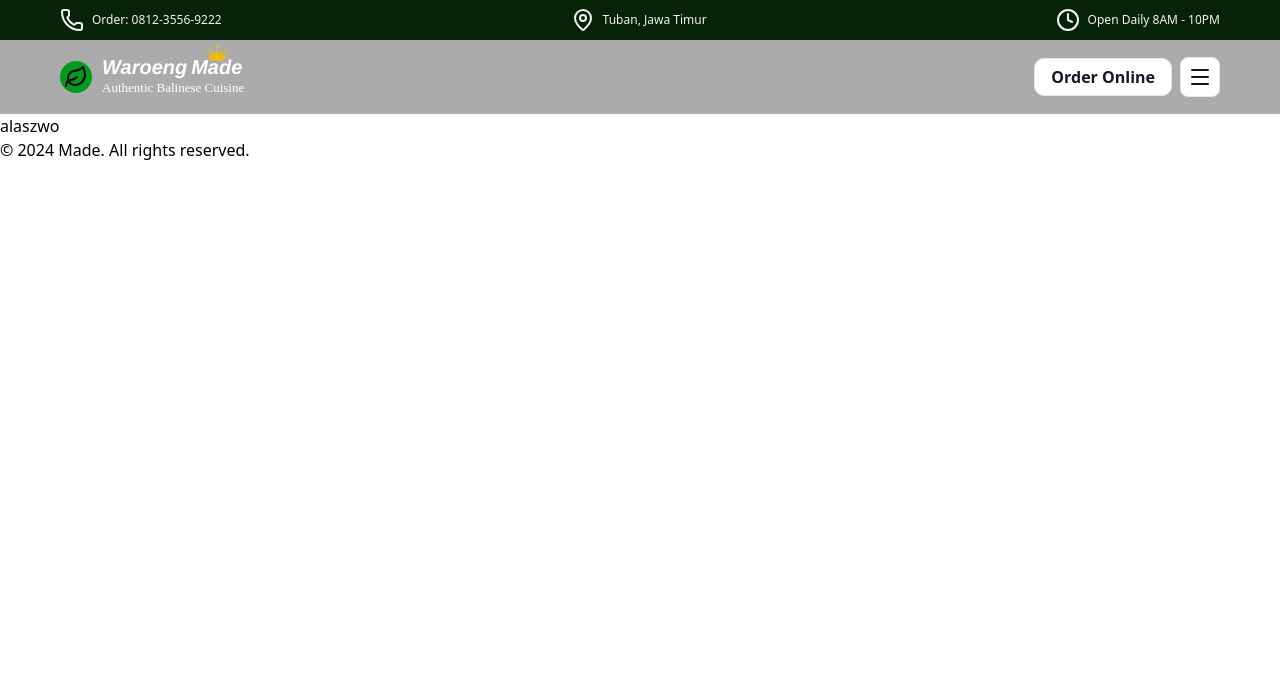
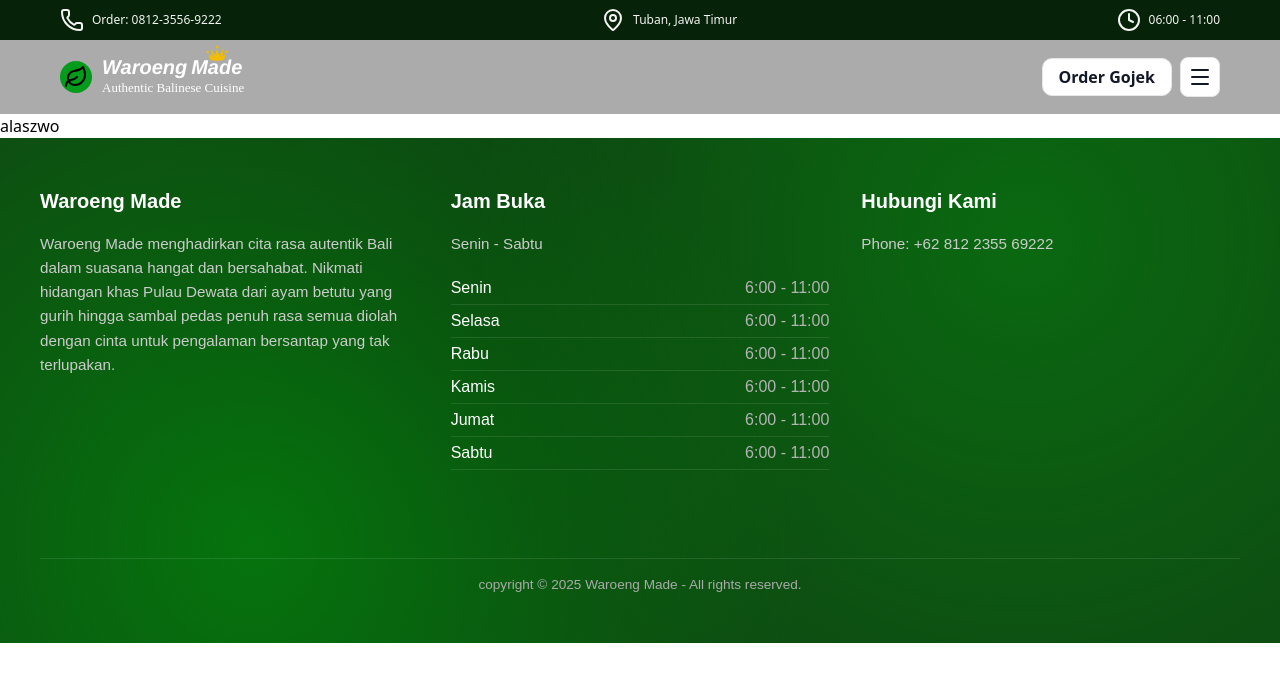
Before and after one commit to Jakinisme/waroeng-made, a React (Vite) app: page /menu in a window 1280 px wide. Shown: the top 682 px of the page. Built offline with nearby package versions, Linux system fonts and the light colour scheme.

Commit message:
feat: update About section with localized content and improve Footer layout

```diff
--- a/src/components/layout/About/About.tsx
+++ b/src/components/layout/About/About.tsx
@@ -4,10 +4,10 @@
 
 const About = () => {
     const images = [
-        { src: `${sate}`, alt: 'Traditional Indonesian Dish', text: 'Taste the Tradition' },
-        { src: `${sate}`, alt: 'Cozy Dining Area' , text: 'Feel at Home'},
-        { src: `${sate}`, alt: 'Fresh Ingredients' , text: 'Freshness in Every Bite'},
-        { src: `${sate}`, alt: 'Authentic Indonesian Cuisine', text: 'Authenticity You Can Trust'}
+        { src: `${sate}`, alt: 'Traditional Indonesian Dish', text: 'Rasakan Tradisi' },
+        { src: `${sate}`, alt: 'Cozy Dining Area' , text: 'Nyaman Seperti di Rumah'},
+        { src: `${sate}`, alt: 'Fresh Ingredients' , text: 'Segar di Setiap Gigitan'},
+        { src: `${sate}`, alt: 'Authentic Indonesian Cuisine', text: 'Keaslian yang Terpercaya'}
     ]
 
     const { ref, isIntersecting } = useIntersectionObserver({
@@ -25,13 +25,13 @@
 
                 <div className={styles.aboutText}>
                     <div className={styles.aboutTitle}>
-                       <h2 className={styles.aboutTitleText}>About Us</h2>
+                       <h2 className={styles.aboutTitleText}>Tentang Kami</h2>
                        <span className={styles.aboutSubtitle}>Waroeng Made</span>
                     </div>
 
                     <div className={styles.aboutDescription}>
                       <p className={styles.aboutDescriptionText}>
-                        Waroeng Made is a beloved culinary destination that has been serving authentic Indonesian cuisine since its inception. Known for its warm ambiance and traditional flavors, Waroeng Made offers a diverse menu that showcases the rich heritage of Indonesian cooking. From savory ayam betutu to spicy sambal, each dish is crafted with care and passion, ensuring a memorable dining experience for all who visit.
+                        Waroeng Made menghadirkan cita rasa autentik Bali dalam suasana hangat dan bersahabat. Nikmati hidangan khas Pulau Dewata dari ayam betutu yang gurih hingga sambal pedas penuh rasa semua diolah dengan cinta untuk pengalaman bersantap yang tak terlupakan.
                       </p>
                     </div>
 
--- a/src/components/layout/Footer/Footer.module.css
+++ b/src/components/layout/Footer/Footer.module.css
@@ -0,0 +1,113 @@
+.footer {
+  background-color: rgb(14, 73, 18);
+  background-image: radial-gradient(circle at 20% 80%, rgba(0, 143, 10, 0.616) 0%, transparent 50%),
+    radial-gradient(circle at 80% 20%, rgba(9, 114, 16, 0.781) 0%, transparent 50%),
+    radial-gradient(circle at 40% 40%, rgba(9, 49, 13, 0.411) 0%, transparent 50%);
+  color: #fff;
+  padding: 3rem 1rem;
+  font-family: 'Arial', sans-serif;
+}
+
+.container {
+  max-width: 1200px;
+  margin: 0 auto;
+  display: grid;
+  grid-template-columns: repeat(auto-fit, minmax(280px, 1fr));
+  gap: 2rem;
+}
+
+.content {
+  display: flex;
+  flex-direction: column;
+}
+
+.contentWidget {
+  margin-bottom: 1.5rem;
+}
+
+.title {
+  font-size: 1.25rem;
+  font-weight: 600;
+  margin-bottom: 1rem;
+}
+
+.description {
+  font-size: 0.95rem;
+  line-height: 1.6;
+  color: #ccc;
+  display: block;
+}
+
+ul {
+  list-style: none;
+  padding: 0;
+  margin-top: 1rem;
+}
+
+.hoursItem {
+  display: flex;
+  justify-content: space-between;
+  padding: 0.25rem 0;
+  border-bottom: 1px solid rgba(255, 255, 255, 0.1);
+}
+
+.day {
+  font-weight: 500;
+}
+
+.time {
+  color: #b4b4b4;
+}
+
+.copyright {
+  grid-column: 1 / -1;
+  text-align: center;
+  margin-top: 2rem;
+  font-size: 0.85rem;
+  color: #aaa;
+  border-top: 1px solid rgba(255, 255, 255, 0.1);
+  padding-top: 1rem;
+}
+
+@media (max-width: 992px) {
+  .title {
+    font-size: 1.1rem;
+  }
+
+  .description {
+    font-size: 0.9rem;
+  }
+
+  .hoursItem {
+    font-size: 0.9rem;
+  }
+}
+
+/* Mobile */
+@media (max-width: 576px) {
+  .footer {
+    padding: 2rem 1rem;
+  }
+
+  .container {
+    grid-template-columns: 1fr; /* semua jadi 1 kolom */
+    gap: 1.5rem;
+  }
+
+  .title {
+    font-size: 1rem;
+  }
+
+  .description {
+    font-size: 0.85rem;
+    line-height: 1.4;
+  }
+
+  .hoursItem {
+    font-size: 0.85rem;
+  }
+
+  .copyright {
+    font-size: 0.75rem;
+  }
+}
--- a/src/components/layout/Footer/Footer.tsx
+++ b/src/components/layout/Footer/Footer.tsx
@@ -1,7 +1,46 @@
+import styles from './Footer.module.css'
+
 const footer = () => {
+    const widget = [
+        { title: 'Waroeng Made', about: 'Waroeng Made menghadirkan cita rasa autentik Bali dalam suasana hangat dan bersahabat. Nikmati hidangan khas Pulau Dewata dari ayam betutu yang gurih hingga sambal pedas penuh rasa semua diolah dengan cinta untuk pengalaman bersantap yang tak terlupakan.', isAbout: true},
+        { title: 'Jam Buka', about: 'Senin - Sabtu', isHours: true },
+        { title: 'Hubungi Kami', about: 'Phone: +62 812 2355 69222' }
+    ]
+    const hour = [
+        { day: 'Senin', time: '6:00 - 11:00' },
+        { day: 'Selasa', time: '6:00 - 11:00' },
+        { day: 'Rabu', time: '6:00 - 11:00' },
+        { day: 'Kamis', time: '6:00 - 11:00' },
+        { day: 'Jumat', time: '6:00 - 11:00' },
+        { day: 'Sabtu', time: '6:00 - 11:00' },
+    ]
     return (
-        <footer>
-            <p>© 2024 Made. All rights reserved.</p>
+        <footer className={styles.footer}>
+            <div className={styles.container}>
+              {widget.map((item, index) => (
+               <div className={styles.content} key={index}>
+                 <div className={styles.contentWidget}>
+
+                     <h2 className={styles.title}>{item.title}</h2>
+                     {item.isAbout ? <p className={styles.description}>{item.about}</p>
+                      : <span className={styles.description}>{item.about}</span>}
+
+                     {item.isHours &&
+                      <ul>
+                        {hour.map((item, index) => (
+                            <li key={index} className={styles.hoursItem}>
+                                <span className={styles.day}>{item.day}</span>
+                                <span className={styles.time}>{item.time}</span>
+                            </li>
+                        ))}
+                      </ul>
+                     }
+                 </div>
+               </div>
+                ))}
+
+                <span className={styles.copyright}>copyright &copy; {new Date().getFullYear()} Waroeng Made - All rights reserved.</span>
+            </div>
         </footer>
     )
 }
--- a/src/components/layout/Gallery/Gallery.tsx
+++ b/src/components/layout/Gallery/Gallery.tsx
@@ -101,7 +101,7 @@
 
       <div className={styles.cta}>
         <Link to={"/gallery"}>
-          <Button>See more</Button>
+          <Button>Lihat lebih banyak</Button>
         </Link>
       </div>
     </section>
--- a/src/components/layout/Header/Header.tsx
+++ b/src/components/layout/Header/Header.tsx
@@ -13,16 +13,16 @@
         <div className={styles.topBarContainer}>
           <div className={styles.topBarContent}>
             <div className={styles.topBarItem}>
-              <Phone className="h-4 w-4" />
+              <Phone />
               <span>Order: 0812-3556-9222</span>
             </div>
             <div className={styles.topBarItem}>
-              <MapPin className="h-4 w-4" />
+              <MapPin />
               <span>Tuban, Jawa Timur</span>
             </div>
             <div className={styles.topBarItem}>
-              <Clock className="h-4 w-4" />
-              <span>Open Daily 8AM - 10PM</span>
+              <Clock />
+              <span>06:00 - 11:00</span>
             </div>
           </div>
         </div>
@@ -48,7 +48,7 @@
 
           <div className={styles.actions}>
             <Button variant="outline" className={styles.orderButton}>
-              Order Online
+              Order Gojek
             </Button>
 
             <Menu />
--- a/src/components/layout/Hero/Hero.module.css
+++ b/src/components/layout/Hero/Hero.module.css
@@ -42,6 +42,7 @@
 }
 
 .motif {
+  background-image: url('../../../assets/motif.png');
   position: absolute;
   left: 0;
   right: 0;
--- a/src/components/layout/Hero/Hero.tsx
+++ b/src/components/layout/Hero/Hero.tsx
@@ -8,7 +8,6 @@
 import useTypewriter from "../../../hooks/useTypewriter"
 
 import crown from '../../../assets/crown.png'
-import motif from '../../../assets/motif.png'
 
 export interface HeroProps {
   title: string
@@ -48,7 +47,6 @@
       <div
         className={styles.motif}
         aria-hidden="true"
-        style={{ backgroundImage: `url(${motif})` }}
       />
       <div className={styles.inner}>
         <div className={styles.content}>
@@ -73,7 +71,7 @@
           ) : null}
           <div className={styles.cta}>
             <Link to="/about">
-              <Button variant="outline" className={styles.ctaButton}>About Us</Button>
+              <Button variant="outline" className={styles.ctaButton}>Tentang Kami</Button>
             </Link>
           </div>
         </div>
--- a/src/components/layout/Info/Info.module.css
+++ b/src/components/layout/Info/Info.module.css
@@ -39,6 +39,7 @@
 }
 
 .motif {
+  background-image: url('../../../assets/motif.png');
   position: absolute;
   left: 0;
   right: 0;
@@ -48,7 +49,7 @@
   background-position: bottom center;
   background-size: auto 100%;
   pointer-events: none;
-  z-index: 1; /* above overlay, below content */
+  z-index: 1;
 }
 
 .menuCategory {
--- a/src/components/layout/Info/Info.tsx
+++ b/src/components/layout/Info/Info.tsx
@@ -8,7 +8,6 @@
 import styles from "./Info.module.css"
 
 import crown from '../../../assets/crown.png'
-import motif from '../../../assets/motif.png'
 import sateImage from '../../../assets/sate.png'
 
 const Info = () => {
@@ -80,7 +79,6 @@
             <div
                className={styles.motif}
                aria-hidden="true"
-               style={{ backgroundImage: `url(${motif})` }}
              />
         </section>
     )
```
Also changed, not shown: src/components/layout/Gallery/Gallery.module.css (+31 -0 lines).
